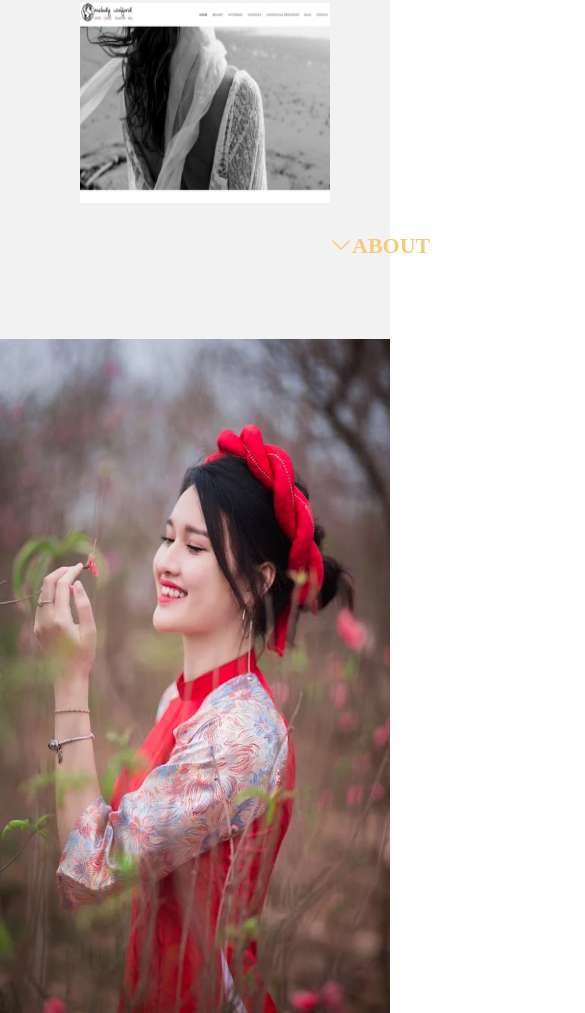
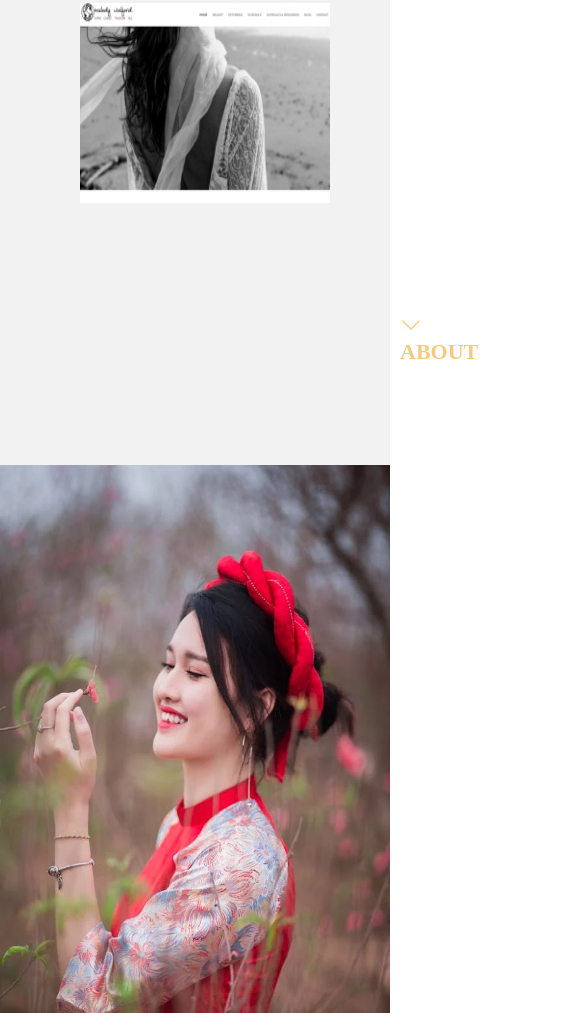
Before and after one commit to Ishra21/Carry-on-web, a plain HTML site: page index.html in a window 390 px wide. Shown: the part 9915-10928 px from the top of the page, 585 px wide, since content can reach past the window. Drawn offline with nearby package versions, Linux system fonts and the light colour scheme.

Commit message:
image height change

```diff
--- a/style.css
+++ b/style.css
@@ -2,6 +2,7 @@
     margin: 0;
     padding: 0;
     box-sizing: border-box;
+    /* border: 1px solid red; */
 }
 
 
@@ -281,9 +282,8 @@ padding-left: 230px;
 .bottom a{
     font-size:22px;
     text-decoration: none;
-    position: relative;
-    top:80px;
-    left:300px;
+    padding-top: 100px;
+    padding-left:400px;
     font-weight: 700;
 }
 
@@ -315,7 +315,7 @@ padding-top: 40px;
 
 
 .left-part h1{
-    font-size: 120px;
+    font-size:120px;
 }
 
 
@@ -397,7 +397,6 @@ padding-top: 40px;
     width: 100%;
     height: auto;
     display: flex;
-    padding-left: 230px;
     background-color: #300D30;
 }
 
@@ -670,9 +669,6 @@ padding-top: 40px;
 }
 
 .bottom a{
-    position: relative;
-    top:20px;
-    left:330px;
     padding-bottom:100px;
 }
 
@@ -744,8 +740,6 @@ padding-top:0px;
     color: grey;
     line-height:35px;
     padding-block:20px;
-
-    /* padding-top: 40px; */
 }
 
 
@@ -780,16 +774,11 @@ padding-top:0px;
 }
 
 #img{
-    width: 800px;
+    width:600px;
     height:600px;
     padding: 0px;
     margin: 0px;
 }
-
-
-
-
-
 
 
 .contact{
@@ -799,10 +788,6 @@ padding-top:0px;
     padding-left:0px;
     background-color: #F2F2F2;
 }
-
-
-
-
 
 .r-image{
     display: none;
@@ -840,7 +825,6 @@ padding-top:0px;
     display: flex;
     align-items: center;
 padding-bottom:10px;
-    /* padding-left: 40px; */
 }
 
 .f-right{
@@ -855,9 +839,4 @@ padding-bottom:10px;
     height:40px;
 }
 
-
-
-
-
-
 }
```
